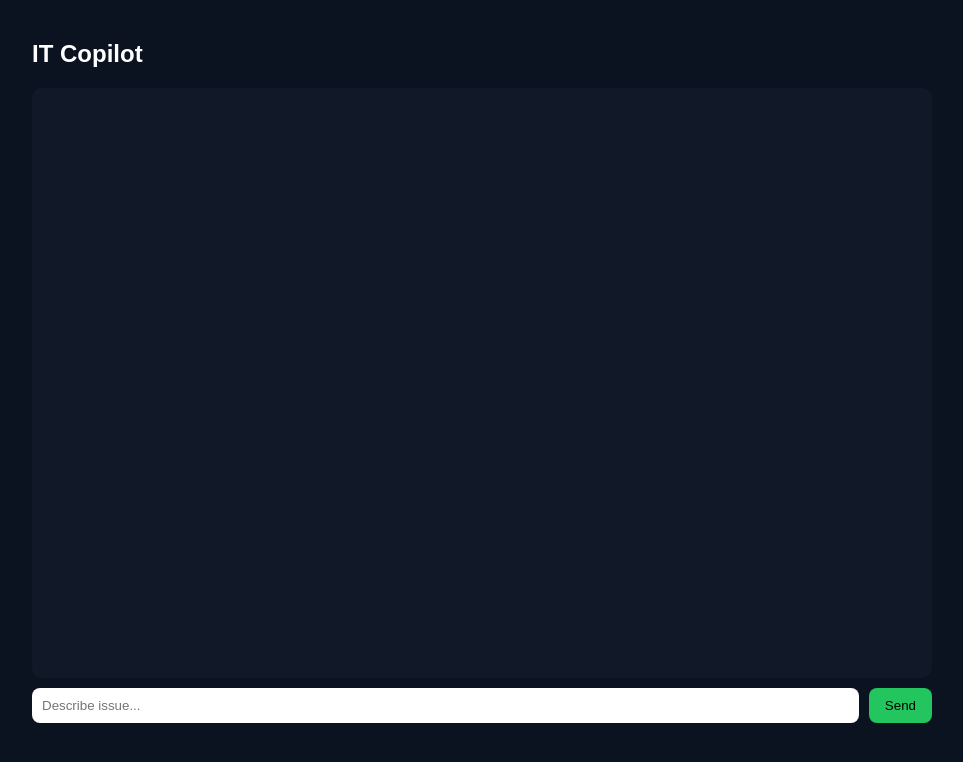
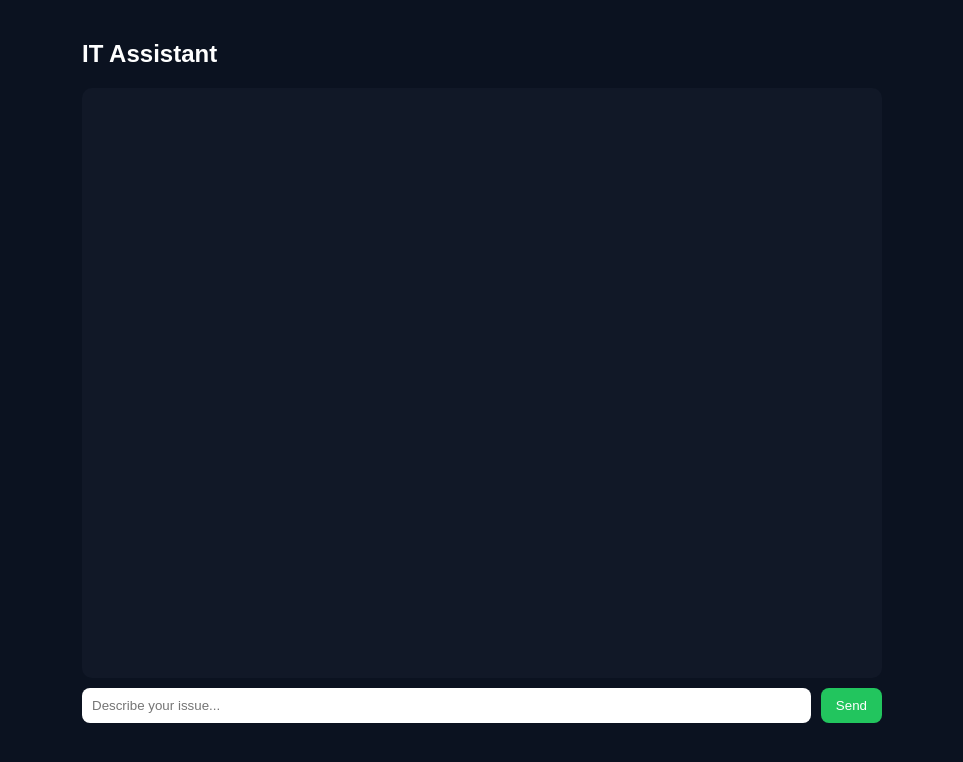
Before and after one commit to bgrider1984/it-ai-tool, a Flask app: page / in a window 1280 px wide. Shown: the top 762 px of the page, without its empty margins (158-1121 px from the left). Run offline with Flask 3, Linux system fonts and the light colour scheme.

Commit message:
Update index.html

```diff
--- a/templates/index.html
+++ b/templates/index.html
@@ -2,7 +2,7 @@
 <html>
 <head>
 <meta charset="UTF-8">
-<title>IT Copilot</title>
+<title>IT Assistant</title>
 
 <style>
 body {
@@ -13,7 +13,7 @@
 }
 
 .container {
-    max-width:900px;
+    max-width:800px;
     margin:auto;
     padding:20px;
 }
@@ -65,11 +59,13 @@
     border:none;
 }
 
-button.send {
-    padding:10px 16px;
-    background:#22c55e;
+button {
+    padding:10px 15px;
     border:none;
     border-radius:8px;
+    background:#22c55e;
+    color:white;
+    cursor:pointer;
 }
 </style>
 </head>
@@ -77,14 +73,14 @@
 <body>
 
 <div class="container">
-<h2>IT Copilot</h2>
+    <h2>IT Assistant</h2>
 
-<div id="chat"></div>
+    <div id="chat"></div>
 
-<div class="inputArea">
-<input id="input" placeholder="Describe issue..." />
-<button class="send" onclick="send()">Send</button>
-</div>
+    <div class="inputArea">
+        <input id="input" placeholder="Describe your issue..." />
+        <button onclick="send()">Send</button>
+    </div>
 </div>
 
 <script>
@@ -98,20 +94,10 @@
     if(e.key === "Enter") send();
 });
 
-function add(text, type, fixes=[]){
+function add(text, type){
     const div = document.createElement("div");
     div.className = "msg " + type;
     div.textContent = text;
-
-    fixes.forEach(fix => {
-        const btn = document.createElement("button");
-        btn.className = "fix-btn " + fix.confidence.toLowerCase();
-        btn.textContent = fix.label;
-        btn.onclick = () => alert("Running: " + fix.name);
-        div.appendChild(document.createElement("br"));
-        div.appendChild(btn);
-    });
-
     chat.appendChild(div);
     chat.scrollTop = chat.scrollHeight;
 }
@@ -138,7 +124,7 @@
     sessionId = data.session_id;
     localStorage.setItem("sessionId", sessionId);
 
-    add(data.response, "bot", data.fixes || []);
+    add(data.response, "bot");
 }
 
 </script>
```
Also changed, not shown: other parts of templates/index.html (+11 -17 lines).
